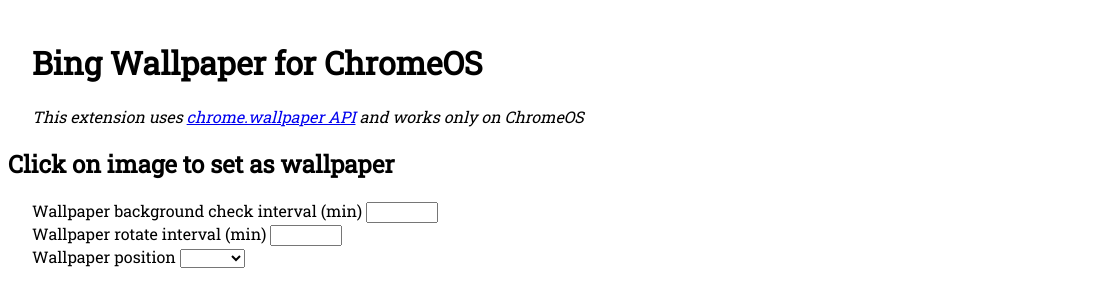
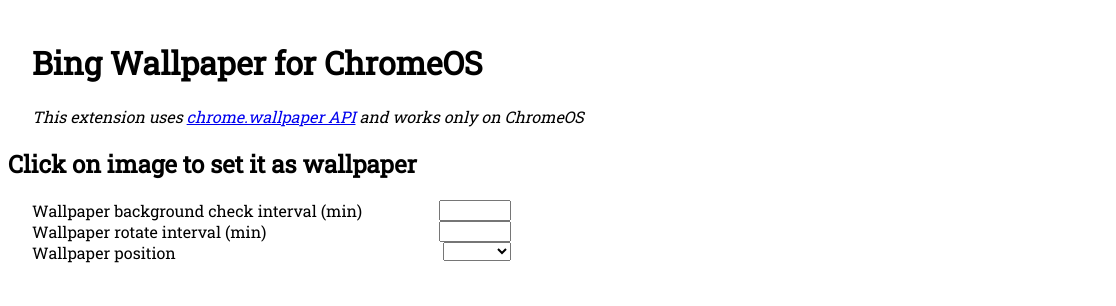
Before and after one commit to chew-z/Bing-Wallpaper-for-ChromeOS, a browser extension: page html/options.html in a window 1280 px wide. Shown: the full height of the page, 0-1116 px from the left. Drawn offline with Linux system fonts and the light colour scheme.

Commit message:
Some changes in options.html style

```diff
--- a/css/style.css
+++ b/css/style.css
@@ -4,16 +4,25 @@
 }
 
 .input {
-    float: left;
+    float: right;
 }
 
 .input-option {
+    float: right;
     font-weight:bold;
     text-align: right;
 }
 
 .input-list {
+    float: right;
     font-weight:bold;
+    text-align: right;
+}
+
+.input-select {
+    float: right;
+    font-weight:bold;
+    text-align: right;
 }
 
 .logo {
--- a/html/options.html
+++ b/html/options.html
@@ -18,22 +18,22 @@
                 <em>This extension uses <a href="https://developer.chrome.com/apps/wallpaper">chrome.wallpaper API</a> and works only on ChromeOS</em>
             </div>
             <div class="row">
-                <h2>Click on image to set as wallpaper</h2>
+                <h2>Click on image to set it as wallpaper</h2>
                 <div id="wallpapers" class="col content">
                     <!-- Generated automatically with options.js -->
                 </div>
                 <div class="col sidebar">
-                    <div>
+                    <div class="row">
                         <label for="refreshInterval">Wallpaper background check interval (min)</label>
                         <input id="refreshInterval" type="number" class="input-option" min="30" step="15" max="1440" value="60">
                     </div>
-                    <div>
+                    <div class="row">
                         <label for="rotateInterval">Wallpaper rotate interval (min)</label>
                         <input id="rotateInterval" type="number" class="input-option" min="15" step="15" max="1440" value="60">
                     </div>
-                    <div id="positionSelection" class="">
-                        <label for="selectPosition" class="">Wallpaper position</label>
-                        <select id="selectPosition" name="select">
+                    <div id="positionSelection" class="row">
+                        <label for="selectPosition">Wallpaper position</label>
+                        <select id="selectPosition" class="input-select" name="select">
                             <option value="STRETCH" >Stretch</option>
                             <option value="CENTER">Center</option>
                     </div>
```
Also changed, not shown: manifest.json.
